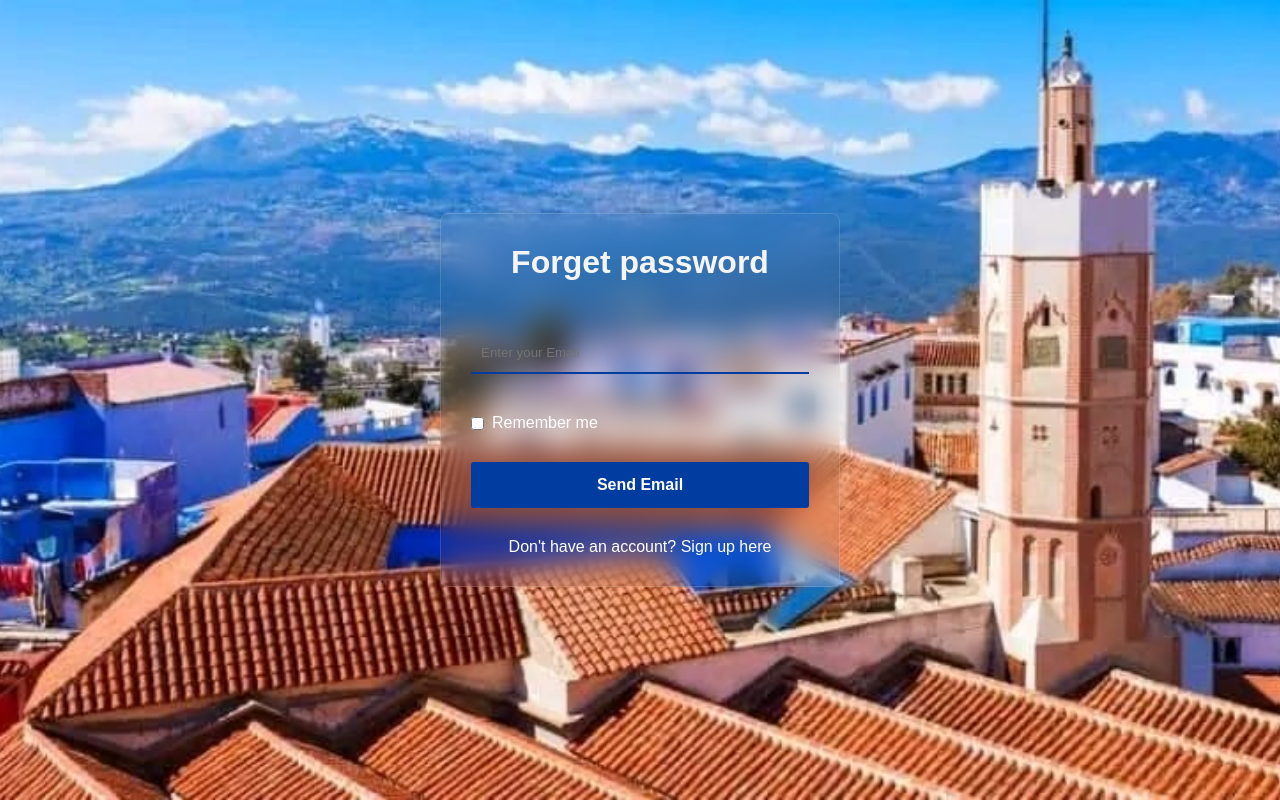
After one commit to FatimaZhr/TourismProject, a CodeIgniter 4 app: the page made by PHP_PROJECT/app/Views/login/forgot_password.php in a window 1280 px wide. The commit adds this page. Run offline with PHP 8.4 and a stand-in for CodeIgniter, Linux system fonts and the light colour scheme; the template is opened without the code that fills it, so the values that code supplies are empty; some libraries are stand-ins or nearby versions.

```diff
--- a/PHP_PROJECT/app/Controllers/Login.php
+++ b/PHP_PROJECT/app/Controllers/Login.php
@@ -10,4 +10,7 @@ class Login extends BaseController
         return view('login/login');
        }
 
+       public function view_forgotpwd(){
+              return view('login/forgot_password');
+             }
 }
--- /dev/null
+++ b/PHP_PROJECT/app/Views/login/forgot_password.php
@@ -0,0 +1,48 @@
+<!DOCTYPE html>
+<html lang="en">
+<head>
+    <meta charset="UTF-8">
+    <meta name="viewport" content="width=device-width, initial-scale=1.0">
+    <title>Reset Your Password - Secure Account Access</title>
+    <link
+      rel="stylesheet" href="https://cdnjs.cloudflare.com/ajax/libs/font-awesome/6.0.0-beta3/css/all.min.css"  />
+    <link rel="stylesheet" href="css/gorgot.css">
+    <script>
+        // Fonction pour vérifier si la checkbox est cochée
+        function validateForm(event) {
+            const rememberCheckbox = document.getElementById("remember");
+            if (!rememberCheckbox.checked) {
+                // Empêche l'envoi du formulaire
+                event.preventDefault();
+                alert("Veuillez cocher la case 'Remember me' avant de continuer.");
+            }
+        }
+    </script>
+
+
+
+</head>
+<body>
+<div class="container">
+    <form action="" onsubmit="validateForm(event)">
+        <h2>Forget password</h2>
+        <br>
+        <br>
+        <div class="input-text">
+            <input type="email" placeholder="Enter your Email" required>
+        </div>
+        <div class="forget">
+            <label for="remember">
+                <input type="checkbox" id="remember">
+                <p>Remember me </p>
+            </label>
+        </div>
+        <button type="submit">Send Email</button>
+        <div class="register">
+            <p>Don't have an account? <a href="<?= base_url('sign') ?>">Sign up here</a></p>
+        </div>
+    </form>
+</div>
+
+</body>
+</html>
--- /dev/null
+++ b/PHP_PROJECT/public/css/gorgot.css
@@ -0,0 +1,141 @@
+
+
+*{
+    margin: 0;
+    padding: 0;
+    box-sizing: border-box;
+    font-family: sans-serif;
+}
+
+body{
+    display: flex;
+    align-items: center;
+    justify-content: center;
+    min-height: 100vh;
+    width: 100%;
+    padding: 0 10px;
+}
+body::before{
+    content: '';
+    position: absolute;
+    width: 100%;
+    height: 100%;
+    background:url('/images/5.jpeg'),#000;
+    background-position: center;
+    background-size: cover;
+}
+.container{
+    width: 400px;
+    border-radius: 8px;
+    padding: 30px;
+    text-align: center;
+    border: 1px solid rgba(255,255,255,0.15);
+    backdrop-filter: blur(15px);
+    --webkit-backdrop-filter: blur(15px);
+}
+form{
+    display: flex;
+    flex-direction: column;
+}
+h2{
+    font-size: 2rem;
+    margin-bottom: 2px solid #013ca1;
+    color: whitesmoke;
+}
+
+.input-text {
+    position: relative;
+    border-bottom: 2px solid #013ca1;
+    margin: 15px 0;
+
+
+}
+
+.input-text label {
+    position: absolute;
+    top: 50%;
+    left: 0%;
+    transform: translateY(-50%);
+    color: #013ca1;
+    font-size: 16px;
+    pointer-events: none;
+    transition: 0.15s ease;
+
+}
+
+.input-text input {
+    width: 100%;
+    height: 40px;
+    background: transparent;
+    border: none;
+    outline: none;
+    font-size: 16;
+    color: azure;
+    padding: 10px;
+}
+
+
+.input-text input:focus ~ label,
+.input-text input:valid ~ label {
+    font-size: 0.8rem;
+    top: 10px;
+    transform: translateY(-120%);
+}
+
+.forget {
+    display: flex;
+    align-items: center;
+    margin: 25px 0 30px 0;
+    color:  #fff;
+}
+
+#remember {
+    accent-color: #013ca1;
+}
+
+.forget label {
+    display: flex;
+    align-items: center;
+}
+
+.forget p {
+    margin-left: 8px;
+}
+
+.container a {
+    color: #fff;
+    text-decoration: none;
+}
+
+.container a:hover {
+    text-decoration: underline;
+    color:
+ #601629;
+}
+
+button {
+    background: #013ca1;
+    color: #fff;
+    font-weight: 600;
+    border: none;
+    padding: 12px 20px;
+    cursor: pointer;
+    border-radius: 3px;
+    font-size: 16px;
+    border: 2px solid transparent;
+    transition: 0.3s ease;
+
+}
+
+button:hover {
+    color: #fff;
+    background: rgba(255, 255, 255, 0.15);
+    border-color: #fff;
+}
+
+.register {
+    text-align: center;
+    margin-top: 30px;
+    color:
+ #fff;
+}
--- a/PHP_PROJECT/public/css/sign.css
+++ b/PHP_PROJECT/public/css/sign.css
@@ -7,6 +7,12 @@
 }
 body {
 	margin:  0;
+
+}
+.h2{
+	color: #e74105;
+	display: flex;
+	align-items: center;
 }
 .page-content {
 	width: 100%;
--- a/PHP_PROJECT/public/css/style.css
+++ b/PHP_PROJECT/public/css/style.css
@@ -8,6 +8,7 @@
 body {
 	margin:  0;
 }
+
 .page-content {
 	width: 100%;
 	margin:  0 auto;
```
Also changed, not shown: PHP_PROJECT/app/Config/Routes.php (+4 -3 lines), PHP_PROJECT/app/Controllers/Edit_controller.php (+17 -36 lines), PHP_PROJECT/app/Views/dashboard/touriste.php (+6 -5 lines), PHP_PROJECT/app/Views/login/edit_touriste.php (+24 -116 lines), PHP_PROJECT/app/Views/login/login.php (+11 -5 lines), PHP_PROJECT/app/Views/login/sign.php (+7 -24 lines), PHP_PROJECT/public/css/edit_trs.css (+12 -12 lines).
